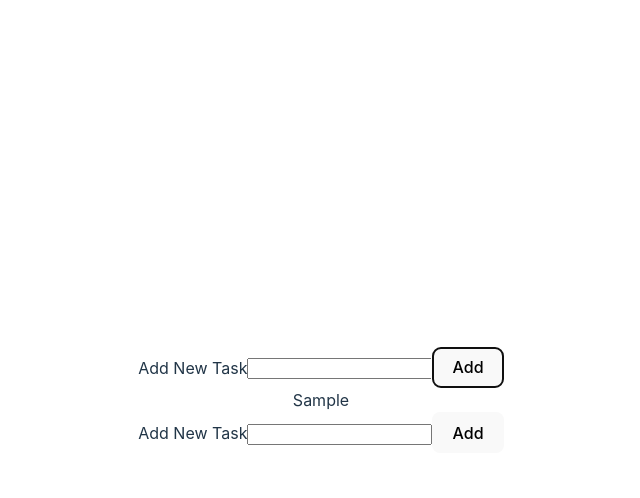
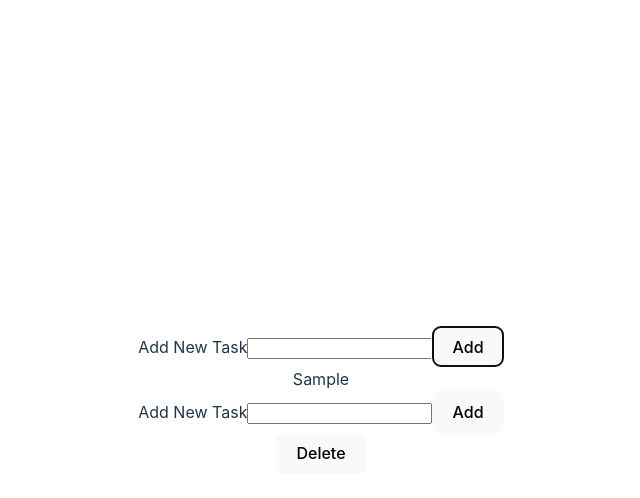
Before and after one commit to jeffy-zhu/subtask, a React (Vite) app: page / in a window 1280 px wide. Both pictures are taken after typing "Sample" into the empty fields and a click on the button "Add". Shown: the top 498 px of the page, without its empty margins (319-959 px from the left). Built offline with nearby package versions, Linux system fonts and the light colour scheme.

Commit message:
add ability to delete task/subtask

```diff
--- a/src/App.jsx
+++ b/src/App.jsx
@@ -32,10 +32,28 @@ function App() {
     }
   };
 
+  const handleDelete = (taskId) => {
+    const getUpdatedTasks = (tasks) => {
+      tasks = tasks.filter((task) => task.id !== taskId);
+
+      for (const task of tasks) {
+        task.subtasks = task.subtasks.filter(
+          (subtask) => subtask.id !== taskId
+        );
+
+        getUpdatedTasks(task.subtasks);
+      }
+
+      return tasks;
+    };
+
+    setTasks(getUpdatedTasks(tasks.slice()));
+  };
+
   return (
     <div>
       <TaskCreate parentTaskId={null} onCreate={handleCreate} />
-      <TaskList tasks={tasks} onCreate={handleCreate} />
+      <TaskList tasks={tasks} onCreate={handleCreate} onDelete={handleDelete} />
     </div>
   );
 }
--- a/src/components/TaskList.jsx
+++ b/src/components/TaskList.jsx
@@ -1,8 +1,10 @@
 import TaskShow from "./TaskShow";
 
-function TaskList({ tasks, onCreate }) {
+function TaskList({ tasks, onCreate, onDelete }) {
   const renderedTasks = tasks.map((task, i) => {
-    return <TaskShow key={i} task={task} onCreate={onCreate} />;
+    return (
+      <TaskShow key={i} task={task} onCreate={onCreate} onDelete={onDelete} />
+    );
   });
 
   return <div>{renderedTasks}</div>;
--- a/src/components/TaskShow.jsx
+++ b/src/components/TaskShow.jsx
@@ -1,12 +1,13 @@
 import TaskList from "./TaskList";
 import TaskCreate from "./TaskCreate";
 
-function TaskShow({ task, onCreate }) {
+function TaskShow({ task, onCreate, onDelete }) {
   return (
     <div>
       {task.name}
       <TaskCreate parentTaskId={task.id} onCreate={onCreate}></TaskCreate>
-      <TaskList tasks={task.subtasks} onCreate={onCreate} />
+      <button onClick={() => onDelete(task.id)}>Delete</button>
+      <TaskList tasks={task.subtasks} onCreate={onCreate} onDelete={onDelete} />
     </div>
   );
 }
```
